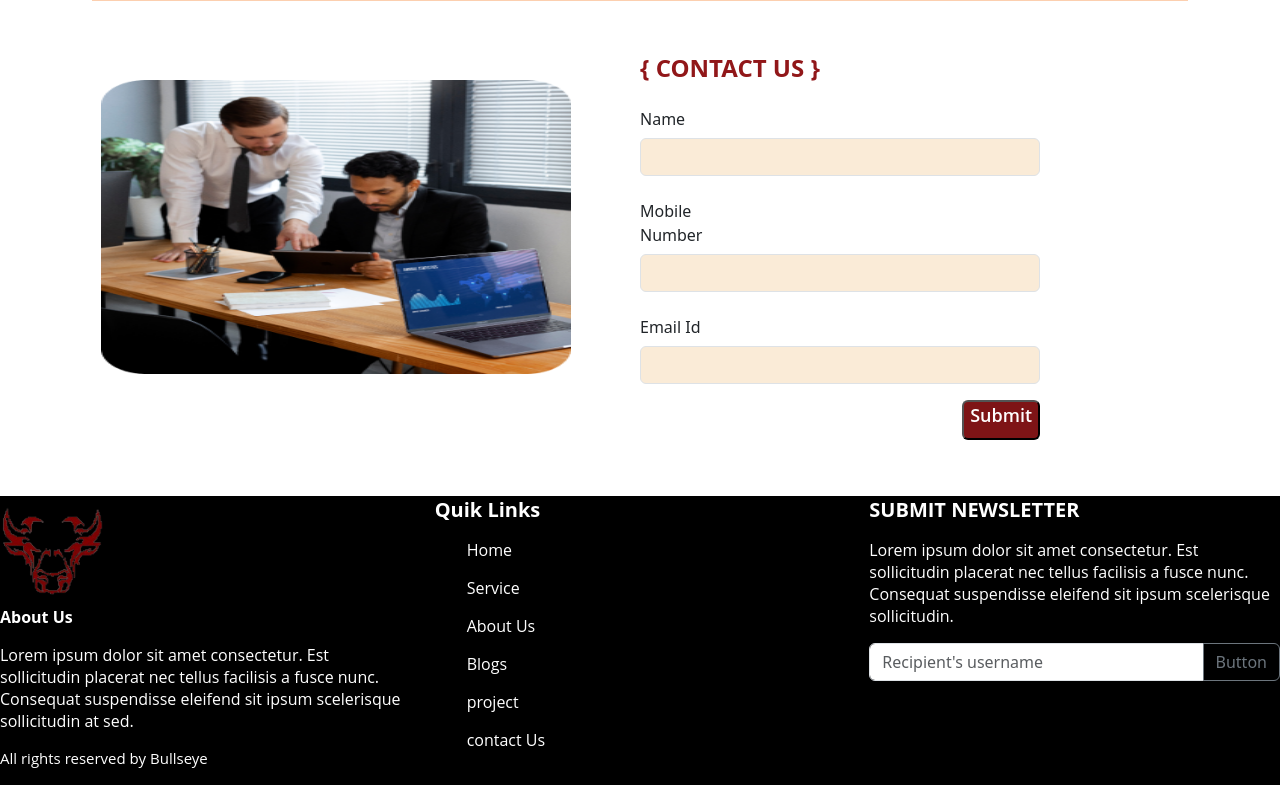
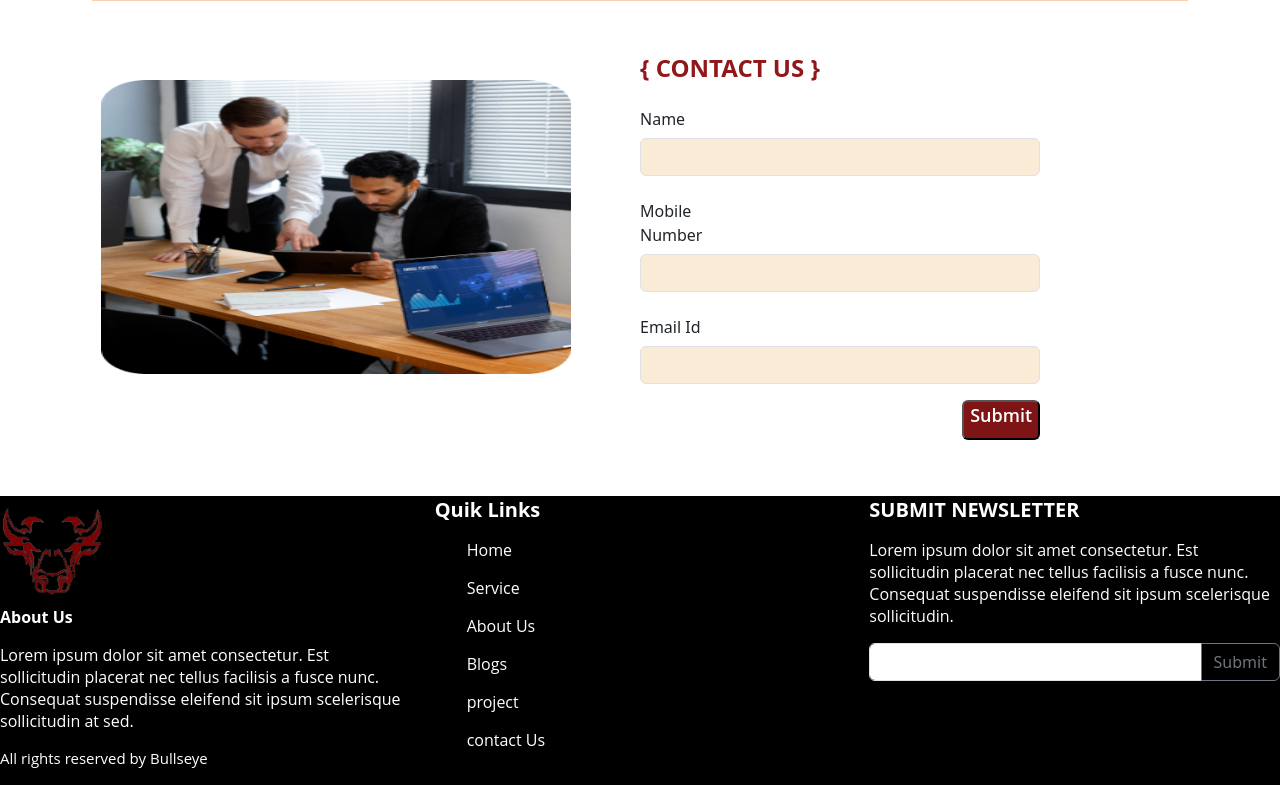
Before and after one commit to virajsaranga/prodigit_interview-2, a plain HTML site: page pages/index.html in a window 1280 px wide. Shown: the part 2788-3573 px from the top of the page. Drawn offline with nearby package versions, Linux system fonts and the light colour scheme; files whose address does not match are found by name.

Commit message:
submit button change

```diff
--- a/pages/index.html
+++ b/pages/index.html
@@ -428,8 +428,8 @@
            Consequat suspendisse eleifend sit ipsum scelerisque sollicitudin.</p>
         </div>
         <div class="input-group mb-3">
-          <input type="text" class="form-control" placeholder="Recipient's username" aria-label="Recipient's username" aria-describedby="button-addon2">
-          <button class="btn btn-outline-secondary" type="button" id="button-addon2">Button</button>
+          <input type="text" class="form-control" placeholder="" aria-label="Recipient's username" aria-describedby="button-addon2">
+          <button class="btn btn-outline-secondary" type="button" id="button-addon2">Submit</button>
         </div>
           </div>
 
```
